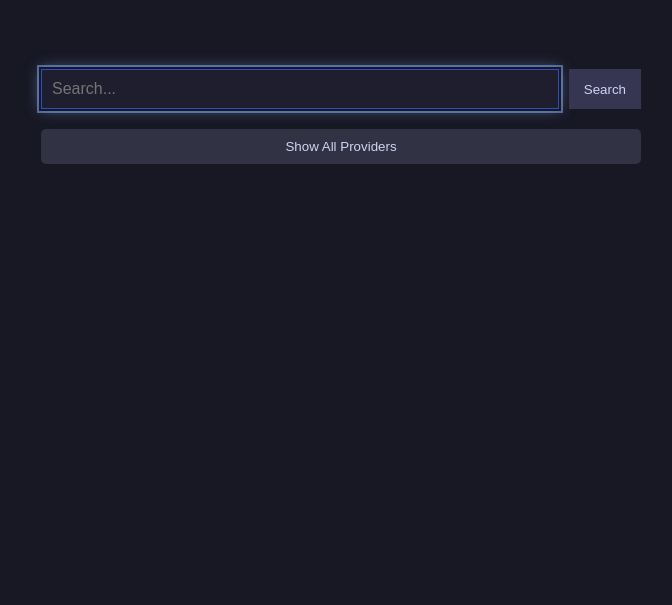
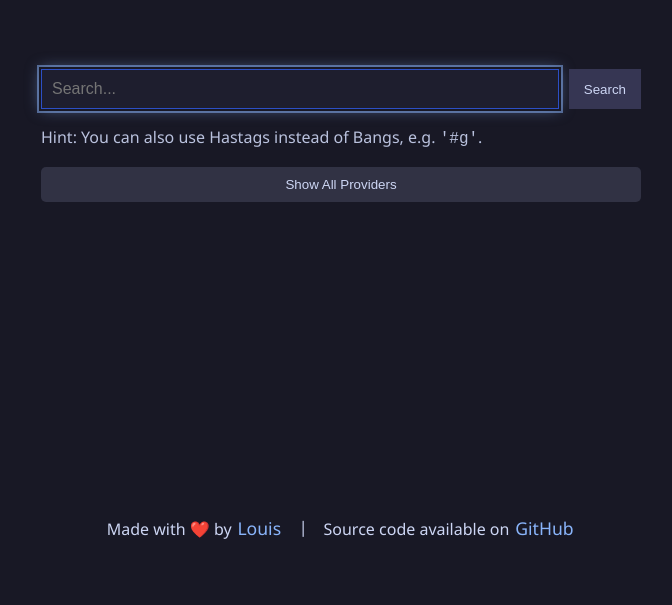
Before and after one commit to ltschall/my-search, a website built with Vite: page index.html in a window 1280 px wide. Shown: the part 195-800 px from the top of the page, without its empty margins (299-971 px from the left). Built offline with nearby package versions, Linux system fonts and the light colour scheme.

Commit message:
add footer text

```diff
--- a/src/main.ts
+++ b/src/main.ts
@@ -7,11 +7,19 @@ document.querySelector<HTMLDivElement>('#app')!.innerHTML = `
       <input type="search" id="searchInput" placeholder="Search..." autofocus>
       <button type="submit">Search</button>
     </form>
+    <p>Hint: You can also use Hastags instead of Bangs, e.g. <code>'#g'</code>.</p>
     <div id="previewContainer">
       <div id="preview"></div>
     </div>
     <button id="toggleProviders" class="accordion-toggle">Show All Providers</button>
     <div id="providersGridContainer" class="accordion-content"></div>
+    <div id="footer">
+      <div id="referral">
+        <span>Made with <span title="AI">❤️</span> by <a href="https://github.com/ltschall" target="_blank">Louis</a></span>
+        <span>|</span>
+        <span>Source code available on <a href="https://github.com/ltschall/my-search" target="_blank">GitHub</a></span>
+      </div>
+    </div>
   </main>
 `
 
--- a/src/style.css
+++ b/src/style.css
@@ -1,5 +1,6 @@
 :root {
     --search-component-max-width: 600px;
+    --content-width: min(var(--search-component-max-width), 95vw);
 
     --color-bg-body: #181825;
     --color-bg-input: #1E1E2E;
@@ -19,6 +20,17 @@
 
     --color-border-default: #2c4fc6;
     --color-border-dark: #2c4fc6;
+}
+
+a {
+    color: var(--color-accent-blue);
+    text-decoration: none;
+    padding: 0 0.1rem;
+    font-size: 1.1rem;
+}
+
+p {
+    color: var(--color-text-secondary);
 }
 
 *:focus {
@@ -49,7 +61,7 @@ main {
     display: flex;
     flex-direction: column;
     align-items: flex-start;
-    width: min(var(--search-component-max-width), 95vw);
+    width: var(--content-width);
     max-width: 1000px;
 }
 
@@ -57,7 +69,7 @@ main {
     display: flex;
     gap: 10px;
     width: 100%;
-    max-width: var(--search-component-max-width);
+    max-width: var(--content-width);
 }
 
 #searchInput {
@@ -78,7 +90,6 @@ button[type="submit"] {
 }
 
 #previewContainer {
-    margin-top: 20px;
     width: 100%;
     box-sizing: border-box;
     visibility: hidden;
@@ -100,7 +111,7 @@ button[type="submit"] {
     color: var(--color-text-primary);
     text-align: left;
     width: 100%;
-    max-width: var(--search-component-max-width);
+    max-width: var(--content-width);
     box-sizing: border-box;
     display: none;
     position: relative;
@@ -145,7 +156,7 @@ button[type="submit"] {
     border-radius: 5px;
     cursor: pointer;
     width: 100%;
-    max-width: var(--search-component-max-width);
+    max-width: var(--content-width);
     text-align: center;
 }
 
@@ -212,3 +223,18 @@ button[type="submit"] {
 .accordion-content .provider-item:first-of-type p {
     margin-top: 0;
 }
+
+#footer {
+    color: var(--color-text-white);
+    position: absolute;
+    bottom: 0;
+    width: var(--content-width);
+}
+
+#footer #referral {
+    display: flex;
+    flex-direction: row;
+    gap: 16px;
+    justify-content: center;
+    padding-bottom: 4rem;
+}
```
